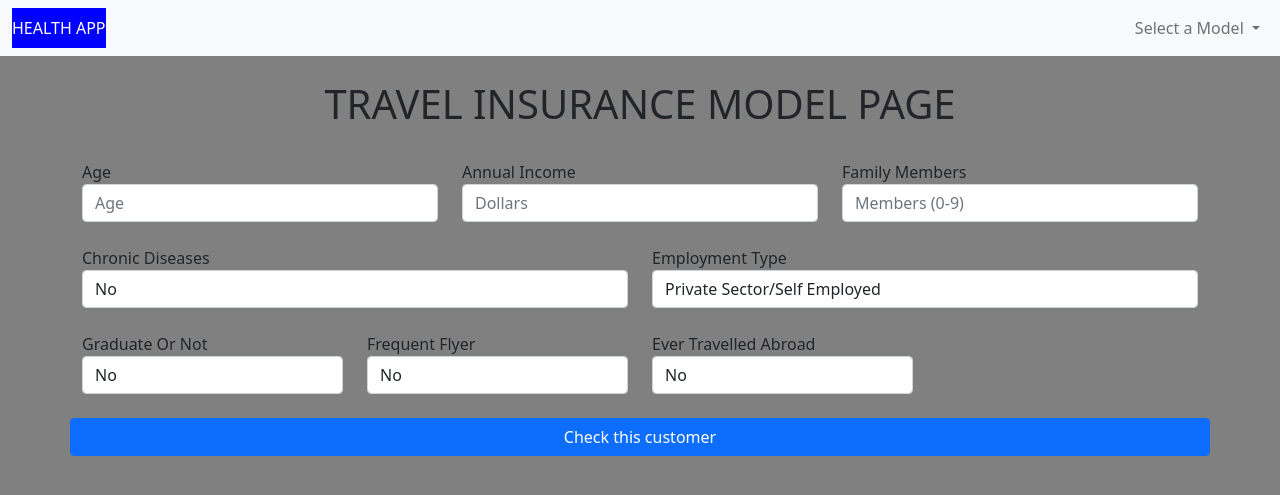
After one commit to RealDreammaker/Machine-Learning-Health-App, a Flask app: page /travel_insurance_dash.html in a window 1280 px wide. The commit adds this page. Shown: the top 495 px of the page. Run offline with Flask 2, Linux system fonts and the light colour scheme.

Commit message:
add travel insurance prediction model

```diff
--- a/HealthApp/app/app.py
+++ b/HealthApp/app/app.py
@@ -2,7 +2,7 @@ import pandas as pd
 from flask import Flask, jsonify, render_template, request
 import pickle
 from sklearn.preprocessing import StandardScaler
-
+import pathlib
 
 app = Flask(__name__)
 
@@ -103,8 +103,8 @@ def stroke_predict():
         return "Error"
 
     strokeX = stroke_df.values
-
-    stroke_model = pickle.load(open('HealthApp\models\LRmodel_stroke_prediction','rb'))
+    file_path = pathlib.Path(r'static/models/LRmodel_stroke_prediction')
+    stroke_model = pickle.load(open(file_path,'rb'))
 
     # convert nparray to list so we can
     # serialise as json
@@ -140,7 +140,8 @@ def stress_predict():
 
     stressX = stress_df.values
 
-    stress_model = pickle.load(open('HealthApp\models\KNNmodel_stress_prediction','rb'))
+    file_path = pathlib.Path(r"static/models/KNNmodel_stress_prediction")
+    stress_model = pickle.load(open(file_path,'rb'))
 
     # convert nparray to list so we can
     # serialise as json
@@ -148,6 +149,44 @@ def stress_predict():
 
     return jsonify({"result": stress_result})
 
+@app.route('/travel_insurance_dash.html')
+def travel_insurance_dash():
+    """
+    Display the main webpage where users can enter their details
+    which we will then pass to the prediction endpoint
+    """
+    return render_template("travel_insurance_dash.html")
+
+@app.route("/insurance_predict", methods=["POST"])
+def insurance_predict():
+    data_insurance = request.json
+
+    try:
+        insurance_df = pd.DataFrame([data_insurance])
+
+
+    except Exception as e:
+        print("Error Parsing Input Data")
+        print(e)
+        return "Error"
+
+    print("- " * 50 +"DF:")
+    print(insurance_df)
+
+    InsuranceA = insurance_df.values
+    print("- " * 50 +"Array:")
+    print(InsuranceA)
+    print("- " * 50)
+
+    file_path = pathlib.Path(r"static/models/KNNmodel_travel_insurance_prediction")
+    insurance_model = pickle.load(open(file_path,'rb'))
+
+    # convert nparray to list so we can
+    # serialise as json
+    insurance_result = insurance_model.predict(InsuranceA).tolist()
+
+    return jsonify({"result": insurance_result})
+
 
 if __name__ == '__main__':
     app.run(debug=True)
--- /dev/null
+++ b/HealthApp/app/static/js/insurance_app.js
@@ -0,0 +1,80 @@
+console.log("App Ready");
+
+d3.select("#doCheck").on("click", (event) => doCheck(event));
+
+d3.select("#alertOutcome").style("display", "none");
+
+function doCheck(event) {
+    d3.event.preventDefault();
+    d3.select("#alertOutcome").style("display", "none");
+    console.log("Checking for Results");
+
+    var age = d3.select("#inputAge").node().value;
+    var annualincome = d3.select("#inputAnnualIncome").node().value;
+    var FamilyMembers = d3.select("#inputFamilyMembers").node().value;
+    var ChronicDiseases = d3.select("#inputChronicDiseases").node().value;
+    var EmploymentType = d3.select("#inputEmploymentType").node().value;
+    var GraduateOrNot = d3.select("#inputGraduateOrNot").node().value;
+    var FrequentFlyer = d3.select("#inputFrequentFlyer").node().value;
+    var EverTravelledAbroad = d3.select("#inputEverTravelledAbroad").node().value;
+
+    function parseBool(string){
+        if (string == 'Yes')
+            return 1;
+        else
+            return 0
+    }
+
+    if (EmploymentType == "Government Sector"){
+        Converted_EmploymentType = 1
+    }
+    else {
+        Converted_EmploymentType = 0
+    }
+
+    var data = {
+        "age": parseInt(age),
+        "annualincome": parseInt(annualincome),
+        "FamilyMembers": parseInt(FamilyMembers),
+        "ChronicDiseases": parseBool(ChronicDiseases),
+        "EmploymentType": Converted_EmploymentType,
+        "GraduateOrNot": parseBool(GraduateOrNot),
+        "FrequentFlyer": parseBool(FrequentFlyer),
+        "EverTravelledAbroad": parseBool(EverTravelledAbroad),
+    }
+
+    console.log(data);
+
+    d3.json(
+        "/insurance_predict", {
+            method: "POST",
+            body: JSON.stringify(data),
+            headers: {
+                "Content-type": "application/json; charset=UTF-8"
+            }
+        }
+    ).then(
+        (data) => showResult(data)
+    );
+
+}
+
+function showResult(data) {
+    console.log("showResult");
+    console.log(data);
+
+    var outcome = "Unknown";
+    var alertOutcomeDisplay = d3.select("#alertOutcome");
+
+    if (data["result"][0] == 1) {
+        outcome = "We highly recommend you to offer this customer travel insurance product";
+        alertOutcomeDisplay.attr("class", "alert alert-success");
+    } else if (data["result"][0] == 0) {
+        outcome = "This customer may not buy travel insurance";
+        alertOutcomeDisplay.attr("class", "alert alert-info");
+    }
+
+    alertOutcomeDisplay.text(outcome);
+    alertOutcomeDisplay.style("display", "block");
+
+}
--- a/HealthApp/app/templates/stress_dash.html
+++ b/HealthApp/app/templates/stress_dash.html
@@ -29,7 +29,8 @@
             <ul class="dropdown-menu dropdown-menu-end" aria-labelledby="navbarDropdown">
               <li><a class="dropdown-item" href="index.html">LANDING PAGE</a></li>
               <li><a class="dropdown-item" href="stroke_dash.html">STROKE PREDICTION MODEL</a></li>
-              <li><a class="dropdown-item" href="#">MODEL 3</a></li>
+              <li><a class="dropdown-item" href="travel_insurance_dash.html">TRAVEL INSURANCE PREDICTION MODEL</a></li>
+              <li><a class="dropdown-item" href="#">MODEL 4</a></li>
             </ul>
         </ul>
 
--- a/HealthApp/app/templates/stroke_dash.html
+++ b/HealthApp/app/templates/stroke_dash.html
@@ -29,6 +29,7 @@
             <ul class="dropdown-menu dropdown-menu-end" aria-labelledby="navbarDropdown">
               <li><a class="dropdown-item" href="index.html">LANDING PAGE</a></li>
               <li><a class="dropdown-item" href="stress_dash.html">PHYSICAL STRESS PREDICTION MODEL</a></li>
+              <li><a class="dropdown-item" href="travel_insurance_dash.html">TRAVEL INSURANCE PREDICTION MODEL</a></li>
               <li><a class="dropdown-item" href="#">MODEL 3</a></li>
             </ul>
         </ul>
--- /dev/null
+++ b/HealthApp/app/templates/travel_insurance_dash.html
@@ -0,0 +1,139 @@
+<!DOCTYPE html>
+<html lang="en-US">
+
+<head>
+    <meta charset="UTF-8">
+    <title>TRAVEL INSURANCE PREDICTION MODEL</title>
+
+    <link href="https://cdn.jsdelivr.net/npm/bootstrap@5.1.3/dist/css/bootstrap.min.css" rel="stylesheet">
+    <script src="https://d3js.org/d3.v5.min.js"></script>
+
+    </link>
+</head>
+
+<body class = 'body' style='background-color: grey;'>
+  <nav class="navbar navbar-expand-lg navbar-light bg-light" style="background-color: white;">
+    <div class="container-fluid">
+      <span class="navbar-text" style="color:white;background-color:blue;">
+        HEALTH APP
+      </span>
+      <button class="navbar-toggler" type="button" data-bs-toggle="collapse" data-bs-target="#navbarText" aria-controls="navbarText" aria-expanded="false" aria-label="Toggle navigation">
+        <span class="navbar-toggler-icon"></span>
+      </button>
+      <div class="collapse navbar-collapse justify-content-end" id="navbarText">
+        <ul class="navbar-nav">
+          <li class="nav-item dropdown">
+            <a class="nav-link dropdown-toggle" href="#" id="navbarDropdown" role="button" data-bs-toggle="dropdown" aria-expanded="false">
+              Select a Model
+            </a>
+            <ul class="dropdown-menu dropdown-menu-end" aria-labelledby="navbarDropdown">
+              <li><a class="dropdown-item" href="index.html">LANDING PAGE</a></li>
+              <li><a class="dropdown-item" href="stress_dash.html">PHYSICAL STRESS PREDICTION MODEL</a></li>
+              <li><a class="dropdown-item" href="stroke_dash.html">STROKE PREDICTION MODEL</a></li>
+              <li><a class="dropdown-item" href="#">MODEL 3</a></li>
+            </ul>
+        </ul>
+
+      </div>
+    </div>
+  </nav>
+
+  <br>
+
+  <div class="container container-fluid text-center">
+    <h1>TRAVEL INSURANCE MODEL PAGE</h1>
+  </div>
+
+  <br>
+
+  <div class="container">
+    <div class="row">
+      <form>
+        <div class="row">
+          <div class="form-group col-md-4">
+            <label for="inputAge">Age</label>
+            <input type="number" min="0" class="form-control" id="inputAge" placeholder="Age">
+          </div>
+          <div class="form-group col-md-4">
+            <label for="inputAnnualIncome">Annual Income</label>
+            <input type="number" min="0" step="1000" class="form-control" id="inputAnnualIncome" placeholder="Dollars">
+          </div>
+          <div class="form-group col-md-4">
+            <label for="inputFamilyMembers">Family Members</label>
+            <input type="number" min="0" max="9" class="form-control" id="inputFamilyMembers" placeholder="Members (0-9)">
+          </div>
+        </div>
+
+        <br>
+
+        <div class="row row-cols-1 row-cols-sm-2 row-cols-md-2">
+            <div class="form-group col">
+              <label for="inputChronicDiseases">Chronic Diseases</label>
+              <select class="form-control" id="inputChronicDiseases">
+                  <option value="No">No</option>
+                  <option value="Yes">Yes</option>
+              </select>
+            </div>
+            <div class="form-group col">
+              <label for="inputEmploymentType">Employment Type</label>
+              <select class="form-control" id="inputEmploymentType">
+                  <option value="Private Sector/Self Employed">Private Sector/Self Employed</option>
+                  <option value="Government Sector">Government Sector</option>
+              </select>
+            </div>
+        </div>
+
+        <br>
+
+        <div class="row row-cols-1 row-cols-sm-2 row-cols-md-4">
+          <div class="form-group col">
+            <label for="inputGraduateOrNot">Graduate Or Not</label>
+            <select class="form-control" id="inputGraduateOrNot">
+              <option value="No">No</option>
+              <option value="Yes">Yes</option>
+            </select>
+          </div>
+          <div class="form-group col">
+            <label for="inputFrequentFlyer">Frequent Flyer</label>
+            <select class="form-control" id="inputFrequentFlyer">
+                <option value="No">No</option>
+                <option value="Yes">Yes</option>
+            </select>
+          </div>
+          <div class="form-group col">
+            <label for="inputEverTravelledAbroad">Ever Travelled Abroad</label>
+            <select class="form-control" id="inputEverTravelledAbroad">
+                <option value="No">No</option>
+                <option value="Yes">Yes</option>
+            </select>
+          </div>
+        </div>
+
+      <br>
+      <div class = "row">
+        <button id="doCheck" class="btn btn-primary" type="submit">Check this customer</button>
+      </div>
+
+        <br>
+
+      </form>
+
+
+      <div class="row">
+          <div class="form-group col-md-12">
+              <div id="alertOutcome" class="alert alert-primary" role="alert">
+              </div>
+          </div>
+      </div>
+    </div>
+
+  </div>
+
+
+  <script src="https://cdn.jsdelivr.net/npm/bootstrap@5.1.3/dist/js/bootstrap.bundle.min.js"></script>
+  <script type="text/javascript" src="../static/js/insurance_app.js"></script>
+
+</body>
+
+
+</html>
```
Also changed, not shown: HealthApp/app/templates/index.html (+13 -2 lines), HealthApp/app/static/images/insurance-img.png (added), 3 other files.
